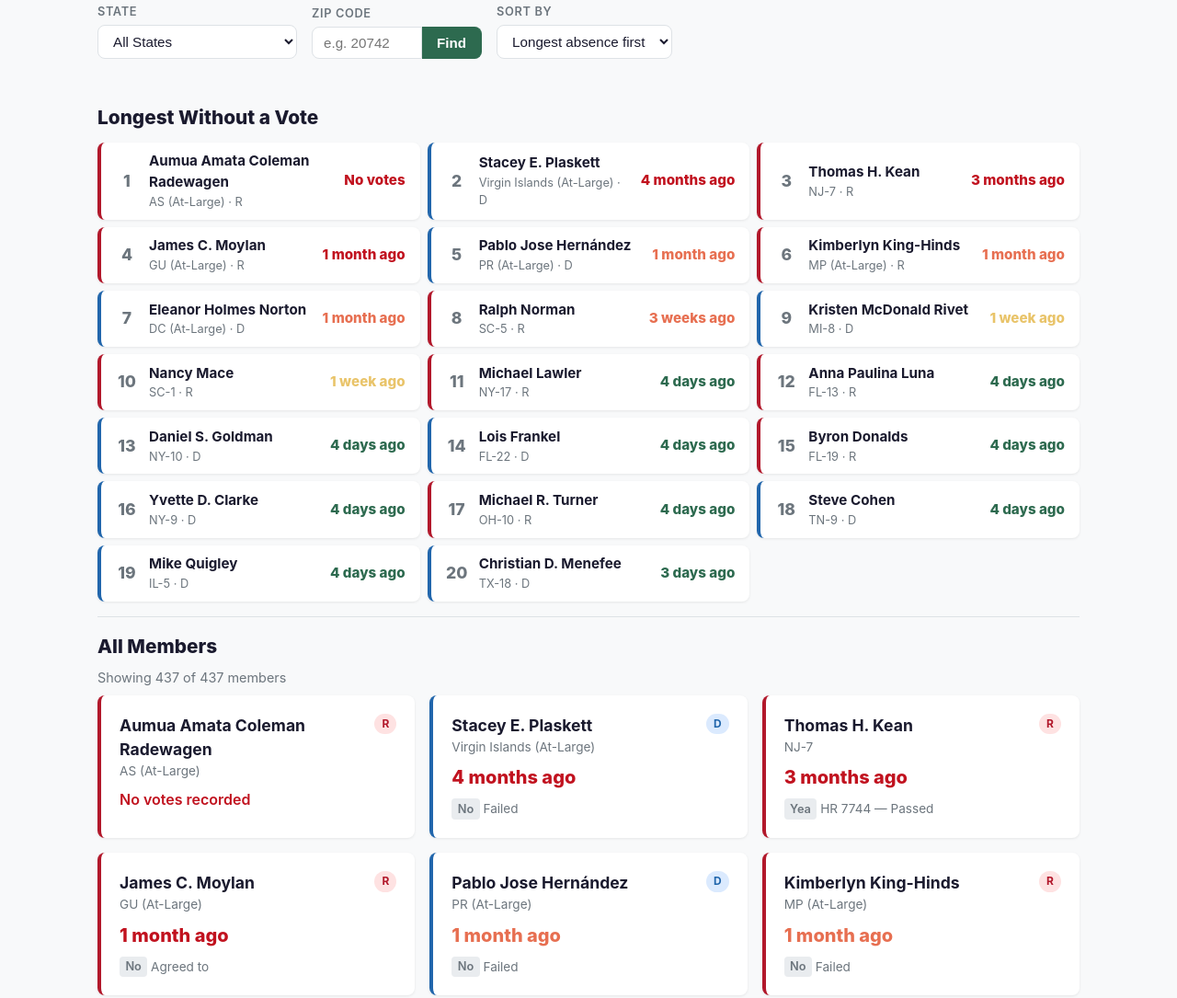
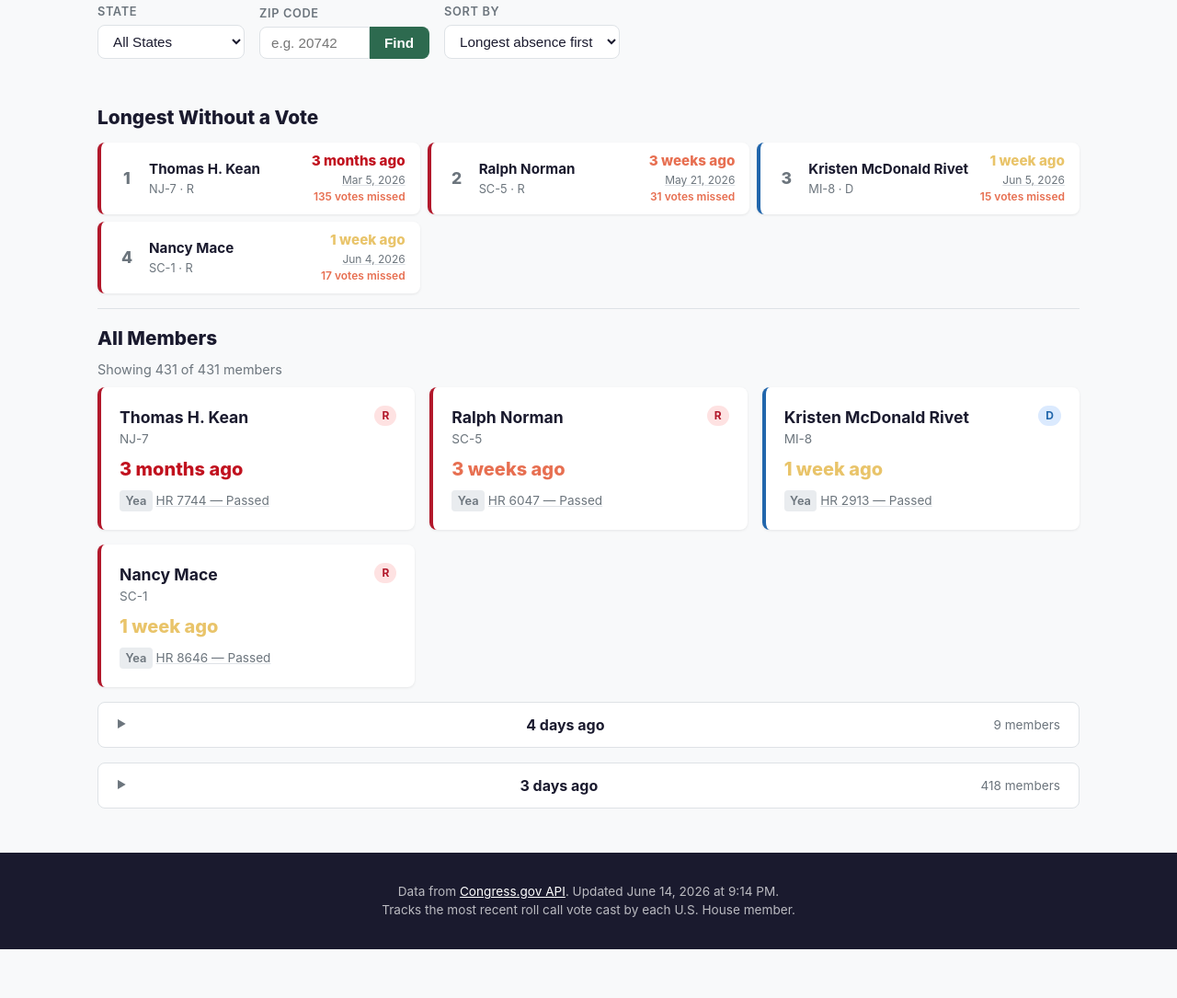
Before and after one commit to dwillis/present, a plain HTML site: page index.html in a window 1280 px wide. Shown: the part 175-1260 px from the top of the page at 92% size. After the commit the page ends 1207 px from the top, so only its background shows below. Drawn offline with Linux system fonts and the light colour scheme.

Commit message:
better UI

```diff
--- a/css/style.css
+++ b/css/style.css
@@ -118,6 +118,22 @@ select:focus, input:focus {
   opacity: 0.9;
 }
 
+.reset-btn {
+  padding: 0.5rem 1rem;
+  border: 1px solid var(--border);
+  border-radius: var(--radius);
+  background: var(--surface);
+  color: var(--text-muted);
+  font-size: 0.95rem;
+  cursor: pointer;
+  font-weight: 600;
+}
+
+.reset-btn:hover {
+  background: var(--bg);
+  color: var(--text);
+}
+
 .leaderboard {
   padding: 1.5rem 0 1rem;
 }
@@ -172,11 +188,39 @@ select:focus, input:focus {
   color: var(--text-muted);
 }
 
+.lb-time-wrap {
+  text-align: right;
+  flex-shrink: 0;
+}
+
 .lb-time {
   font-weight: 800;
   font-size: 0.95rem;
-  text-align: right;
   white-space: nowrap;
+  display: block;
+}
+
+.lb-date {
+  font-size: 0.75rem;
+  color: var(--text-muted);
+  display: block;
+  text-decoration: none;
+}
+
+a.lb-date {
+  text-decoration: underline;
+  text-decoration-color: var(--border);
+}
+
+a.lb-date:hover {
+  color: var(--accent);
+}
+
+.lb-missed {
+  font-size: 0.75rem;
+  color: var(--orange);
+  font-weight: 600;
+  display: block;
 }
 
 .lb-time.urgency-low { color: var(--green); }
@@ -202,6 +246,53 @@ select:focus, input:focus {
   grid-template-columns: repeat(auto-fill, minmax(300px, 1fr));
   gap: 1rem;
   padding-bottom: 3rem;
+}
+
+.day-group {
+  grid-column: 1 / -1;
+  border: 1px solid var(--border);
+  border-radius: var(--radius);
+  background: var(--surface);
+}
+
+.day-group-summary {
+  display: flex;
+  align-items: center;
+  justify-content: space-between;
+  padding: 0.75rem 1.25rem;
+  cursor: pointer;
+  user-select: none;
+  list-style: none;
+}
+
+.day-group-summary::-webkit-details-marker {
+  display: none;
+}
+
+.day-group-summary::before {
+  content: "\25B6";
+  font-size: 0.7rem;
+  margin-right: 0.75rem;
+  color: var(--text-muted);
+  transition: transform 0.15s;
+}
+
+.day-group[open] > .day-group-summary::before {
+  transform: rotate(90deg);
+}
+
+.day-group-label {
+  font-weight: 700;
+  font-size: 1rem;
+}
+
+.day-group-count {
+  font-size: 0.85rem;
+  color: var(--text-muted);
+}
+
+.day-group > .members-grid {
+  padding: 0.5rem 1rem 1rem;
 }
 
 .member-card {
@@ -263,6 +354,16 @@ select:focus, input:focus {
   color: var(--text-muted);
 }
 
+.vote-info a {
+  color: var(--text-muted);
+  text-decoration: underline;
+  text-decoration-color: var(--border);
+}
+
+.vote-info a:hover {
+  color: var(--accent);
+}
+
 .vote-position {
   display: inline-block;
   font-weight: 600;
--- a/index.html
+++ b/index.html
@@ -38,6 +38,10 @@
           <option value="state">State</option>
         </select>
       </div>
+      <div class="control-group">
+        <label>&nbsp;</label>
+        <button id="reset-btn" type="button" class="reset-btn" hidden>Reset</button>
+      </div>
     </div>
 
     <section id="leaderboard" class="leaderboard">
--- a/js/app.js
+++ b/js/app.js
@@ -18,6 +18,7 @@
   };
 
   let allMembers = [];
+  let latestVoteNumber = 0;
   let zipData = null;
   let currentFilter = { state: "", zip: "" };
 
@@ -58,6 +59,12 @@
     return name;
   }
 
+  function voteUrl(lv) {
+    if (!lv || !lv.date || !lv.vote_number) return null;
+    var year = new Date(lv.date).getFullYear();
+    return "https://clerk.house.gov/Votes/" + year + lv.vote_number;
+  }
+
   function renderCard(member) {
     var card = document.createElement("div");
     card.className = "member-card party-" + member.party;
@@ -71,11 +78,15 @@
 
     var voteHtml;
     if (lv) {
+      var url = voteUrl(lv);
+      var descHtml = url
+        ? '<a href="' + url + '" target="_blank" rel="noopener">' + lv.description + '</a>'
+        : lv.description;
       voteHtml =
         '<div class="time-ago ' + urgency + '">' + timeStr + '</div>' +
         '<div class="vote-info">' +
           '<span class="vote-position">' + lv.position + '</span> ' +
-          lv.description +
+          descHtml +
         '</div>';
     } else {
       voteHtml = '<div class="no-vote">No votes recorded</div>';
@@ -133,9 +144,26 @@
     return sorted;
   }
 
+  var DELEGATE_STATES = ["American Samoa", "District of Columbia", "Guam",
+    "Northern Mariana Islands", "Puerto Rico", "Virgin Islands",
+    "U.S. Virgin Islands"];
+
+  function formatDate(dateStr) {
+    var d = new Date(dateStr);
+    return d.toLocaleDateString("en-US", { month: "short", day: "numeric", year: "numeric" });
+  }
+
   function renderLeaderboard() {
     var list = document.getElementById("leaderboard-list");
-    var sorted = allMembers.slice().sort(function (a, b) {
+    var section = document.getElementById("leaderboard");
+
+    var eligible = allMembers.filter(function (m) {
+      if (DELEGATE_STATES.indexOf(m.state) !== -1) return false;
+      var days = daysSince(m.last_vote ? m.last_vote.date : null);
+      return days >= 7;
+    });
+
+    eligible.sort(function (a, b) {
       var da = daysSince(a.last_vote ? a.last_vote.date : null);
       var db = daysSince(b.last_vote ? b.last_vote.date : null);
       if (da === Infinity && db === Infinity) return 0;
@@ -144,25 +172,46 @@
       return db - da;
     });
 
-    var top20 = sorted.slice(0, 20);
+    var top10 = eligible.slice(0, 10);
     list.innerHTML = "";
-    for (var i = 0; i < top20.length; i++) {
-      var m = top20[i];
+
+    if (top10.length === 0) {
+      section.style.display = "none";
+      return;
+    }
+    section.style.display = "";
+
+    for (var i = 0; i < top10.length; i++) {
+      var m = top10[i];
       var abbrev = STATES_ABBREV[m.state] || m.state;
       var districtLabel = m.district ? abbrev + "-" + m.district : abbrev + " (At-Large)";
       var lv = m.last_vote;
       var timeStr = lv ? timeAgo(lv.date) : "No votes";
+      var dateStr = lv ? formatDate(lv.date) : "";
       var urgency = urgencyClass(lv ? lv.date : null);
+      var url = voteUrl(lv);
 
       var li = document.createElement("li");
       li.className = "lb-item party-" + m.party;
+      var dateHtml = dateStr
+        ? (url ? '<a class="lb-date" href="' + url + '" target="_blank" rel="noopener">' + dateStr + '</a>'
+               : '<span class="lb-date">' + dateStr + '</span>')
+        : '';
+      var missed = (lv && latestVoteNumber) ? latestVoteNumber - lv.vote_number : null;
+      var missedHtml = missed !== null && missed > 0
+        ? '<span class="lb-missed">' + missed + ' vote' + (missed !== 1 ? 's' : '') + ' missed</span>'
+        : '';
       li.innerHTML =
         '<span class="lb-rank">' + (i + 1) + '</span>' +
         '<div class="lb-info">' +
           '<div class="lb-name">' + formatName(m.name) + '</div>' +
           '<div class="lb-detail">' + districtLabel + ' · ' + m.party + '</div>' +
         '</div>' +
-        '<span class="lb-time ' + urgency + '">' + timeStr + '</span>';
+        '<div class="lb-time-wrap">' +
+          '<span class="lb-time ' + urgency + '">' + timeStr + '</span>' +
+          dateHtml +
+          missedHtml +
+        '</div>';
       list.appendChild(li);
     }
   }
@@ -171,6 +220,10 @@
     var grid = document.getElementById("members-grid");
     var status = document.getElementById("status");
     var sortBy = document.getElementById("sort-select").value;
+    var resetBtn = document.getElementById("reset-btn");
+
+    var hasFilter = currentFilter.state || currentFilter.zip;
+    resetBtn.hidden = !hasFilter;
 
     var filtered = allMembers;
 
@@ -193,8 +246,45 @@
     var sorted = sortMembers(filtered, sortBy);
 
     grid.innerHTML = "";
+
+    var overWeek = [];
+    var dayBuckets = {};
     for (var i = 0; i < sorted.length; i++) {
-      grid.appendChild(renderCard(sorted[i]));
+      var m = sorted[i];
+      var d = daysSince(m.last_vote ? m.last_vote.date : null);
+      if (d >= 7) {
+        overWeek.push(m);
+      } else {
+        if (!dayBuckets[d]) dayBuckets[d] = [];
+        dayBuckets[d].push(m);
+      }
+    }
+
+    for (var j = 0; j < overWeek.length; j++) {
+      grid.appendChild(renderCard(overWeek[j]));
+    }
+
+    var dayKeys = Object.keys(dayBuckets).map(Number).sort(function (a, b) { return b - a; });
+    for (var k = 0; k < dayKeys.length; k++) {
+      var day = dayKeys[k];
+      var bucket = dayBuckets[day];
+      var label = day === 0 ? "Today" : day === 1 ? "Yesterday" : day + " days ago";
+
+      var details = document.createElement("details");
+      details.className = "day-group";
+      var summary = document.createElement("summary");
+      summary.className = "day-group-summary";
+      summary.innerHTML = '<span class="day-group-label">' + label + '</span>' +
+        '<span class="day-group-count">' + bucket.length + ' member' + (bucket.length !== 1 ? 's' : '') + '</span>';
+      details.appendChild(summary);
+
+      var innerGrid = document.createElement("div");
+      innerGrid.className = "members-grid";
+      for (var l = 0; l < bucket.length; l++) {
+        innerGrid.appendChild(renderCard(bucket[l]));
+      }
+      details.appendChild(innerGrid);
+      grid.appendChild(details);
     }
 
     if (currentFilter.zip && filtered.length === 0) {
@@ -246,11 +336,13 @@
         });
       }
 
+      latestVoteNumber = data.latest_vote_number || 0;
       allMembers = [];
       var members = data.members;
       for (var id in members) {
         if (members.hasOwnProperty(id)) {
           var m = members[id];
+          if (DELEGATE_STATES.indexOf(m.state) !== -1) continue;
           m.bioguideId = id;
           allMembers.push(m);
         }
@@ -268,6 +360,15 @@
       });
 
       document.getElementById("sort-select").addEventListener("change", function () {
+        render();
+      });
+
+      document.getElementById("reset-btn").addEventListener("click", function () {
+        currentFilter.state = "";
+        currentFilter.zip = "";
+        document.getElementById("state-select").value = "";
+        document.getElementById("zip-input").value = "";
+        document.getElementById("sort-select").value = "absence";
         render();
       });
 
```
Also changed, not shown: data/members.json, 2 other files.
